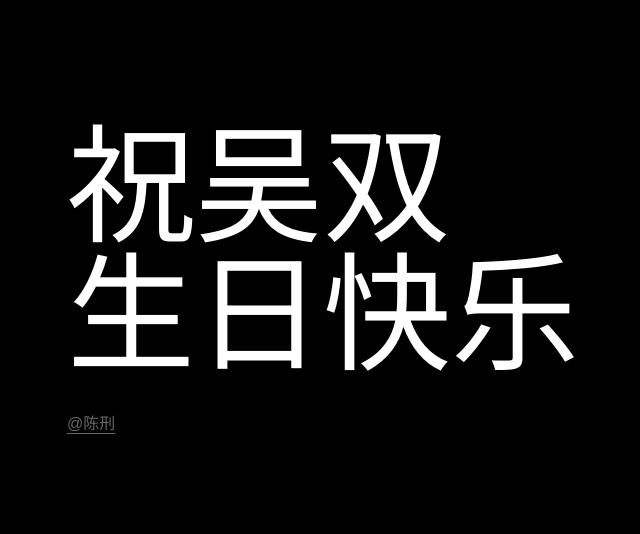
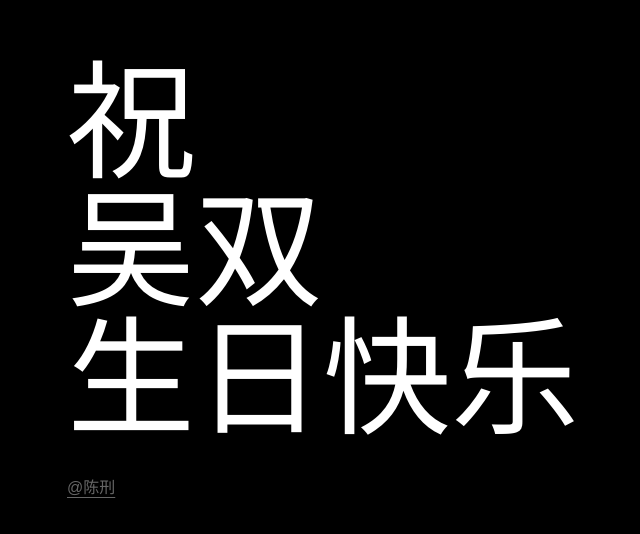
Before and after one commit to chenxing-dev/birthday, a SvelteKit app: page / in a window 1280 px wide. Shown: the part 120-654 px from the top of the page, without its empty margins (61-701 px from the left). Built offline with nearby package versions, Linux system fonts and the light colour scheme.

Commit message:
fix(page): separate components in birthday greeting

```diff
--- a/src/routes/+page.svelte
+++ b/src/routes/+page.svelte
@@ -3,7 +3,8 @@
 >
 	<div>
 		<h1 class="font-sans text-[clamp(3.5rem,10vw,16rem)] leading-[1] text-white">
-			<span class="block">祝吴双</span>
+			<span class="block">祝</span>
+			<span class="block">吴双</span>
 			<span class="block">生日快乐</span>
 		</h1>
 		<p class="mt-8">
```
